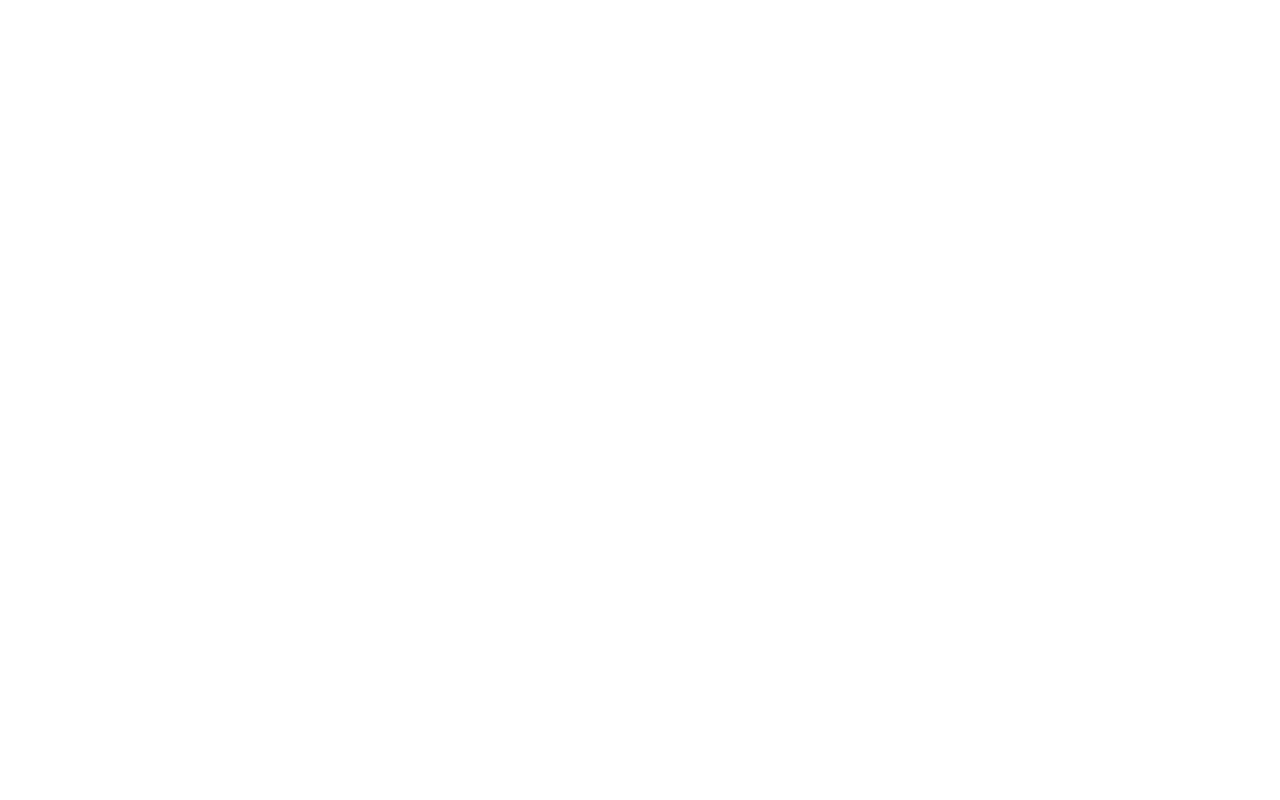
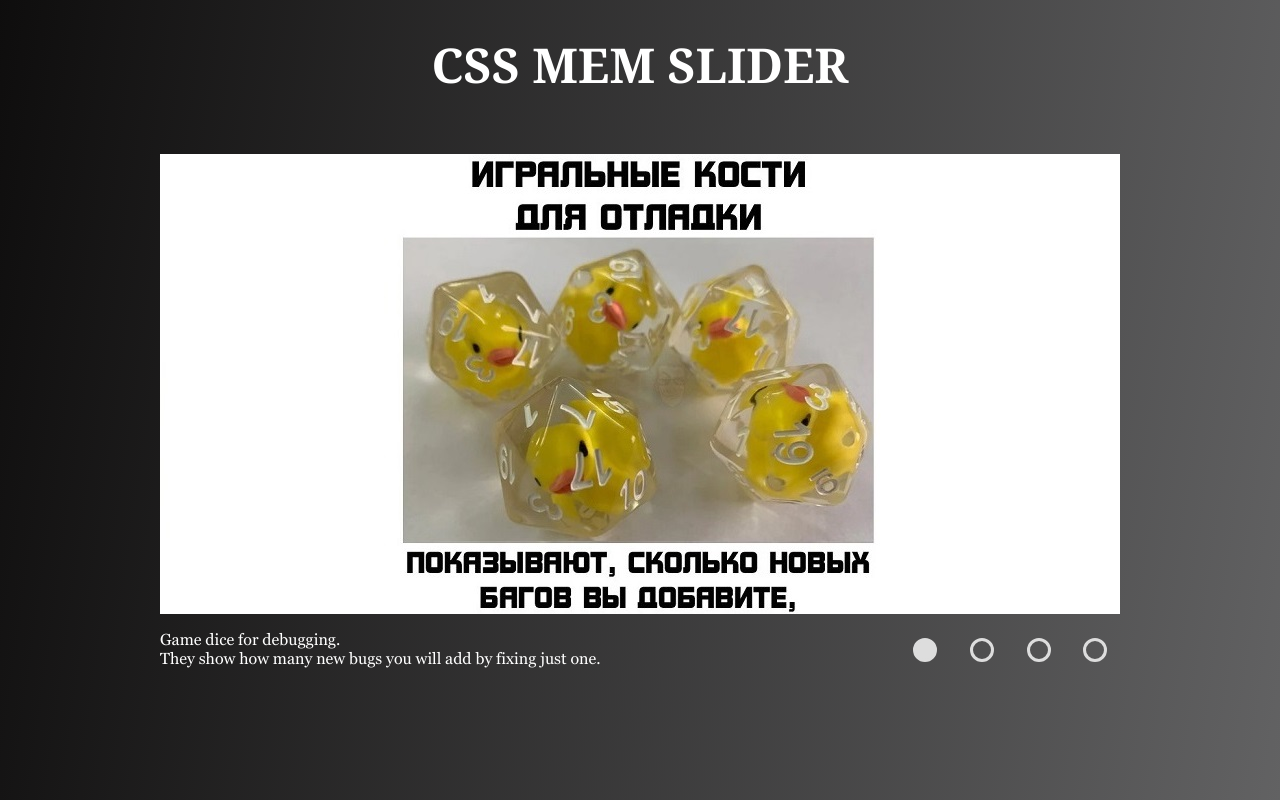
Before and after one commit to rrroeva/cssMemSlider, a plain HTML site: page cssMemSlider/index.html in a window 1280 px wide. Drawn offline with Linux system fonts and the light colour scheme.

Commit message:
feat: add main structure and mems (Sat, May 15, 2022 14:57:21 PM)

```diff
--- a/cssMemSlider/assets/styles/style.css
+++ b/cssMemSlider/assets/styles/style.css
@@ -0,0 +1,108 @@
+body {
+    margin: 0;
+    padding: 0;
+    overflow: hidden;
+    font-family: Georgia;
+}
+
+.background {
+    background: linear-gradient(98.12deg, #0e0d0d -0.27%, #676768 105.9%);
+    background-size: 100%;
+}
+
+.format {
+    width: 60rem;
+    margin: 0 auto;
+}
+
+.grid {
+    height: 100vh;
+    display: grid;
+    grid-template-areas: "head head head"
+        "mem mem mem"
+        "sub sub ctrl";
+    grid-template-rows: 1fr 3fr 1fr;
+    grid-template-columns: 20rem 20rem 20rem;
+}
+
+.grid>input {
+    visibility: hidden;
+}
+
+.head {
+    grid-area: head;
+}
+
+.mem {
+    grid-area: mem;
+}
+
+.subtitle {
+    grid-area: sub;
+}
+
+.controls {
+    grid-area: ctrl;
+    text-align: right;
+}
+
+h1 {
+    margin: 2rem auto;
+    color: #fff;
+    font-size: 3rem;
+}
+
+p {
+    color: #fff;
+    font-size: 1rem;
+    font-style: normal;
+    text-align: left;
+}
+
+.slider {
+    display: flex;
+    margin: 0 auto;
+    overflow: hidden;
+    width: 60rem;
+}
+
+.slide {
+    visibility: hidden;
+    width: 0%;
+    transition: visibility 1s linear, width 1s linear;
+}
+
+.controls label {
+    cursor: pointer;
+    display: inline-block;
+    height: 1.5rem;
+    margin: 1.5rem 0.8rem 0 1rem;
+    position: relative;
+    width: 1.5rem;
+    border-radius: 50%;
+    border: 0.2rem solid #ddd;
+    box-sizing: border-box;
+}
+
+.format label:hover,
+#radio1:checked~.controls label:nth-of-type(1),
+#radio2:checked~.controls label:nth-of-type(2),
+#radio3:checked~.controls label:nth-of-type(3),
+#radio4:checked~.controls label:nth-of-type(4) {
+    background: #ddd;
+}
+
+#radio1:checked~.slider>.slide1,
+#radio2:checked~.slider>.slide2,
+#radio3:checked~.slider>.slide3,
+#radio4:checked~.slider>.slide4 {
+    visibility: visible;
+    width: 100%;
+}
+
+@font-face {
+    font-family: "Georgia";
+    src: url("../../assets/fonts/georgia.ttf") format("truetype");
+    font-style: normal;
+    font-weight: normal;
+}
--- a/cssMemSlider/index.html
+++ b/cssMemSlider/index.html
@@ -1,5 +1,6 @@
 <!DOCTYPE html>
 <html lang="en">
+
 <head>
     <meta charset="UTF-8">
     <meta http-equiv="X-UA-Compatible" content="IE=edge">
@@ -7,8 +8,55 @@
     <title>cssMemSlider</title>
     <link href="./assets/styles/style.css" rel="stylesheet" type="text/css">
 </head>
+
 <body>
+    <div class="background">
+        <div class="format">
+            <div class="grid">
+                <input type=radio name="slider" id="radio1" checked />
+                <input type=radio name="slider" id="radio2" />
+                <input type=radio name="slider" id="radio3" />
+                <input type=radio name="slider" id="radio4" />
+                <h1 class="head">CSS MEM SLIDER</h1>
+                <div class="slider mem">
+                    <div class="slide slide1">
+                        <img src="./assets/images/1.jpg" alt="mem_about_debugging" />
+                    </div>
+                    <div class="slide slide2">
+                        <img src="./assets/images/2.jpg" alt="mem_about_code_comments" />
+                    </div>
+                    <div class="slide slide3">
+                        <img src="./assets/images/3.jpg" alt="mem_about_programmers" />
+                    </div>
+                    <div class="slide slide4">
+                        <img src="./assets/images/4.jpg" alt="mem_about_productivity" />
+                    </div>
+                </div>
+                <div class="slider subtitle">
+                    <div class="slide slide1">
+                        <p>Game dice for debugging.<br>They show how many new bugs you will add by fixing just one.</p>
+                    </div>
+                    <div class="slide slide2">
+                        <p>This is you when you went back to the code you wrote two weeks ago.</p>
+                    </div>
+                    <div class="slide slide3">
+                        <p>When you went out for a walk to distract yourself,<br>but again you began to think about how to
+                            fix that very mistake.</p>
+                    </div>
+                    <div class="slide slide4">
+                        <p>When you have written the whole project as a student.<br>When you have written 10 lines of
+                            code for a salary.</p>
+                    </div>
+                </div>
+                <div class="controls">
+                    <label for="radio1"></label>
+                    <label for="radio2"></label>
+                    <label for="radio3"></label>
+                    <label for="radio4"></label>
+                </div>
+            </div>
+        </div>
+    </div>
+</body>
 
-</body>
-<script src="./scripts/script.js"></script>
 </html>
```
Also changed, not shown: cssMemSlider/assets/fonts/georgia.ttf (added), cssMemSlider/assets/fonts/georgia_bolditalic.ttf (added), cssMemSlider/assets/images/1.jpg (added), cssMemSlider/assets/images/2.jpg (added), cssMemSlider/assets/images/3.jpg (added), cssMemSlider/assets/images/4.jpg (added), cssMemSlider/scripts/script.js (deleted).
